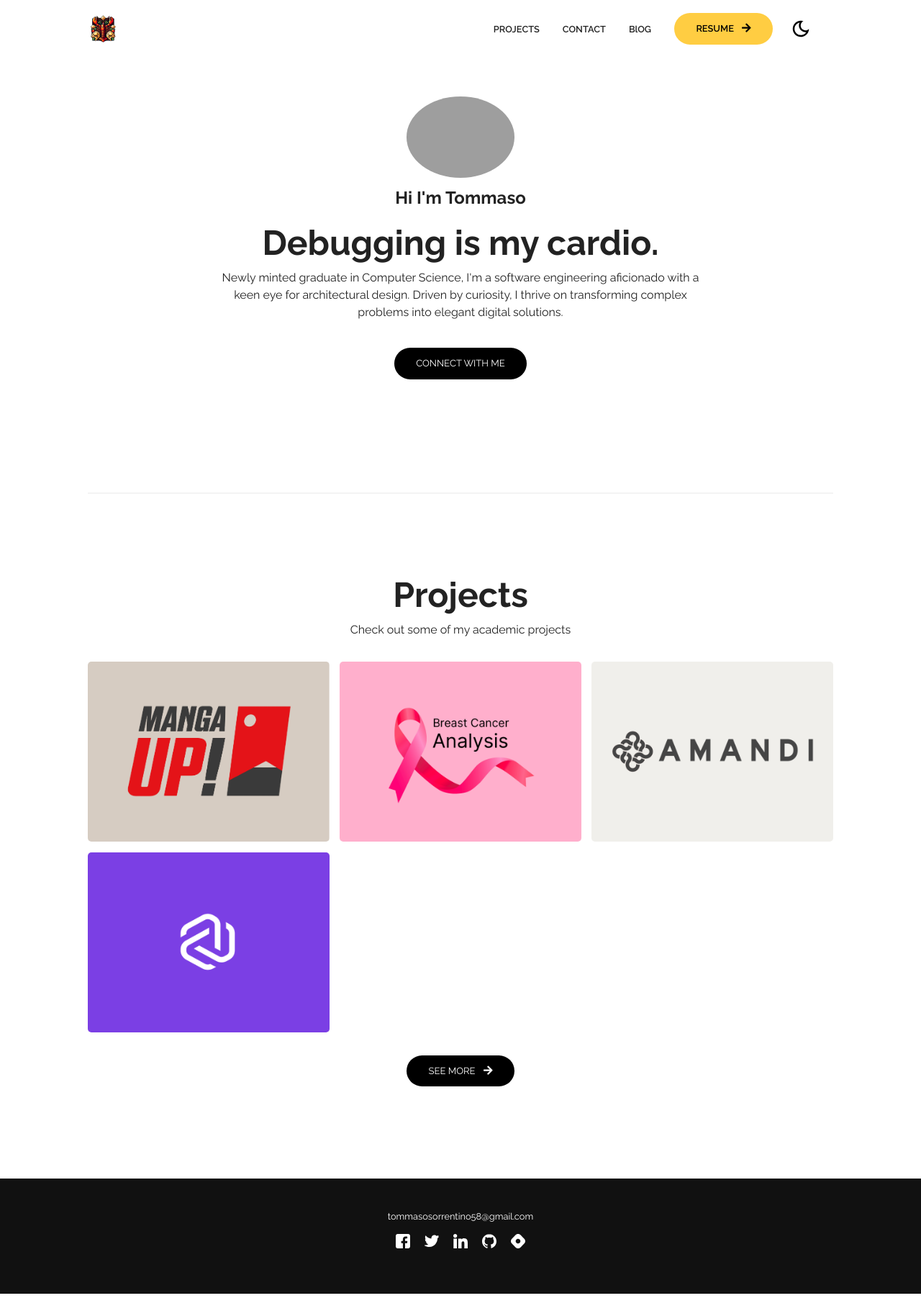
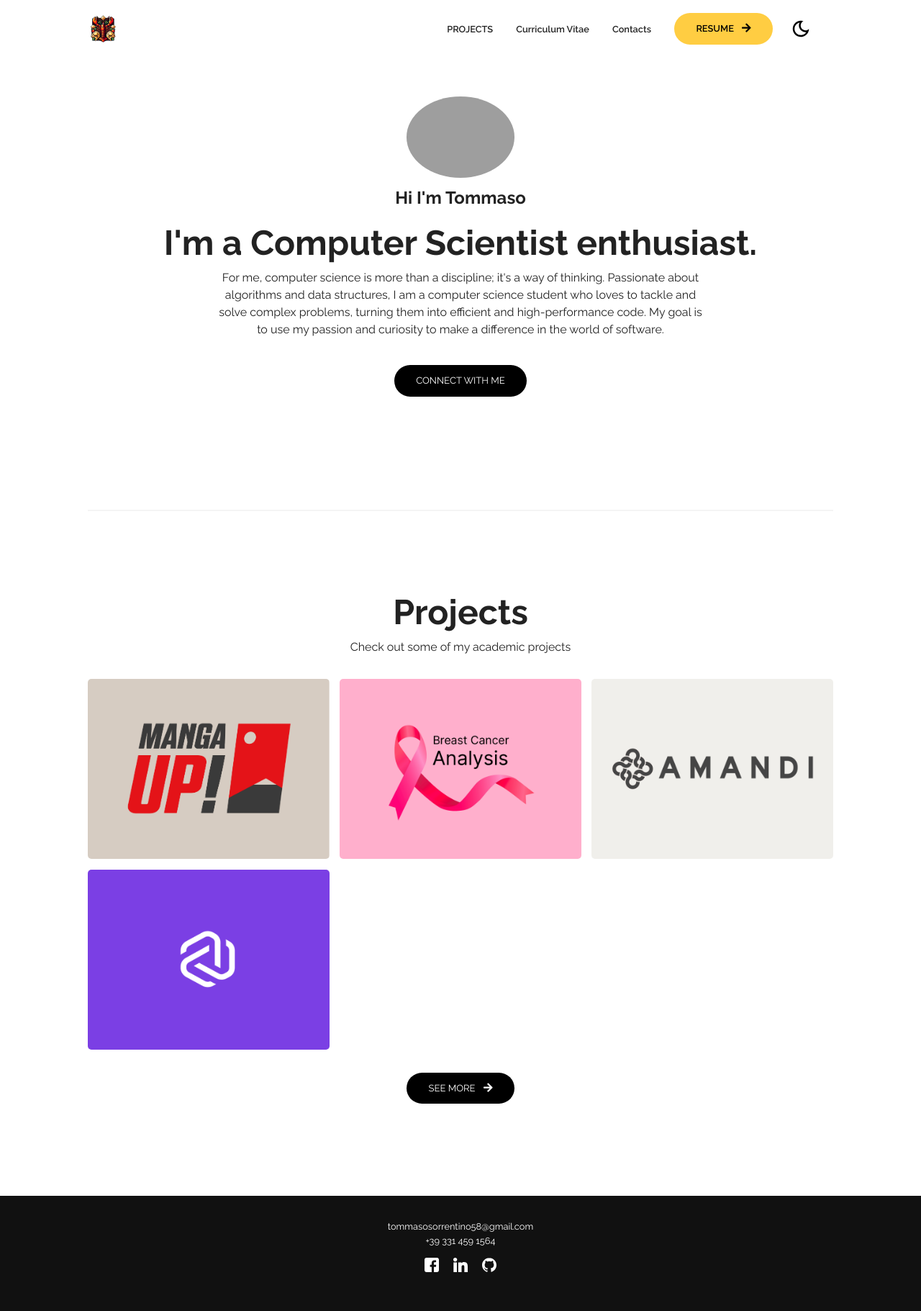
Before and after one commit to LobsterRavioli/LobsterRavioli.github.io, a plain HTML site: page index.html in a window 1280 px wide. Shown: the whole page at 72% size. Before the commit the page ends 1797 px from the top, so only its background shows below. Drawn offline with Linux system fonts and the light colour scheme; grey boxes are pictures that could not be loaded.

```diff
--- a/index.html
+++ b/index.html
@@ -97,8 +97,8 @@
           <!-- Navbar links -->
           <ul class="nav-menu">
             <li><a class="nav-link" href="#projects">PROJECTS</a></li>
-            <li><a class="nav-link" href="#">CONTACT</a></li>
-            <li><a class="nav-link" href="#">BlOG</a></li>
+            <li><a class="nav-link" href="https://drive.google.com/file/d/1YLENDAdM5SnRJJQPIFkDTnBK4SYr5QB_/view?usp=drive_link">Curriculum Vitae</a></li>
+            <li><a class="nav-link" href="#footer">Contacts</a></li>
             <li>
               <a
                 class="nav-link btn btn-primary"
@@ -134,15 +134,15 @@
         <h1>Hi I'm Tommaso</h1>
 
         <div class="content-text">
-          <h2>Debugging is my cardio. </h2>
+          <h2>I'm a Computer Scientist enthusiast. </h2>
           <h2></h2>
 
           <p>
-            Newly minted graduate in Computer Science, I'm a software engineering aficionado with a keen eye for architectural design. Driven by curiosity, I thrive on transforming complex problems into elegant digital solutions.
+            For me, computer science is more than a discipline; it's a way of thinking. Passionate about algorithms and data structures, I am a computer science student who loves to tackle and solve complex problems, turning them into efficient and high-performance code. My goal is to use my passion and curiosity to make a difference in the world of software.
           </p>
         </div>
         <a
-          href="https://github.com/CommunityPro/portfolio-html"
+          href="https://www.linkedin.com/in/tommaso-sorrentino99/"
           class="btn btn-secondary"
           target="_blank"
           >Connect With Me</a
@@ -220,30 +220,22 @@
       ></a>
     </section>
 
-    <footer id="footer">
+    <footer id="footer" >
       <div class="container">
         <a href="mailto:tommasosorrentino58@gmail.com">tommasosorrentino58@gmail.com</a>
+        <p>+39 331 459 1564 </p>
         <!-- Social links -->
         <div class="social">
           <a href="https://www.facebook.com/tommaso.sorrentino.75" target="_blank"
             ><img src="./assets/facebook-icon.svg" alt="Facebook"
           /></a>
-          <a href="#" target="_blank"><img src="./assets/twitter-icon.svg" alt="Twitter" /></a>
+
           <a href="https://www.linkedin.com/in/tommaso-sorrentino-0081472a1" target="_blank"
             ><img src="./assets/linkedin-icon.svg" alt="Linkedin"
           /></a>
           <a href="https://github.com/LobsterRavioli" target="_blank"><img src="./assets/github-icon.svg" alt="GitHub" /></a>
-          <a href="#" target="_blank"
-            ><img src="./assets/hashnode-icon.svg" alt="Hashnode"
-          /></a>
-        </div>
-        <!-- Attribution -->
-        <div class="attribution">
-          <a
-            href="https://github.com/CommunityPro/portfolio-html"
-            target="_blank"
-            rel="noopener noreferrer"
-          >
+
+
           </a>
         </div>
       </div>
```
